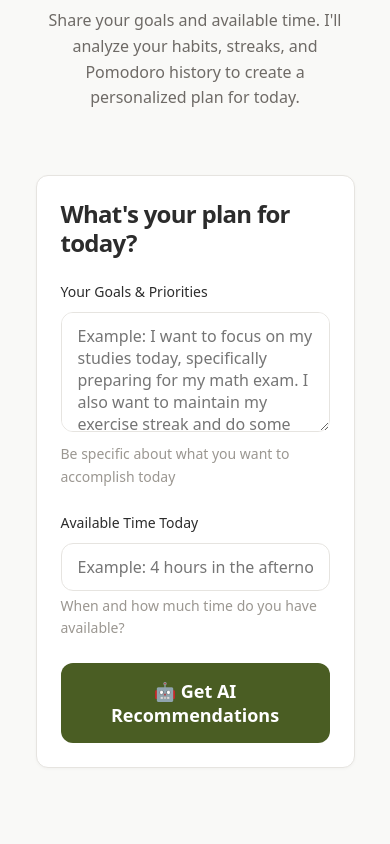
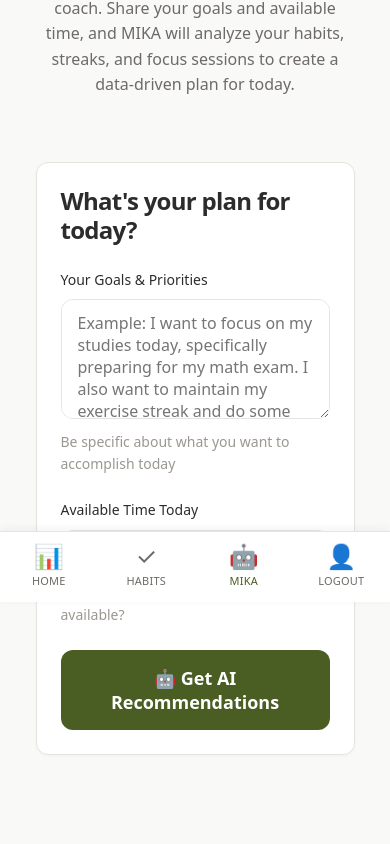
Before and after one commit to LimbuSoda-lep/Praxis-App, a website: page public/ai-coach.html in a window 390 px wide. Shown: the part 242-1086 px from the top of the page. Drawn offline with Linux system fonts and the light colour scheme; sample sign-in values are in the browser's storage.

Commit message:
Add mobile bottom nav, MIKA branding, and enhanced login debugging

```diff
--- a/public/ai-coach.html
+++ b/public/ai-coach.html
@@ -36,11 +36,11 @@
         <div class="container" style="max-width: 900px;">
             <!-- Header -->
             <div style="text-align: center; margin-bottom: var(--space-3xl);">
-                <div class="mika-badge" style="background: var(--accent-primary);">AI COACH</div>
-                <h1 style="margin: var(--space-lg) 0 var(--space-md);">Your AI Productivity Coach</h1>
+                <div class="mika-badge" style="background: var(--accent-primary);">MIKA</div>
+                <h1 style="margin: var(--space-lg) 0 var(--space-md);">Meet MIKA</h1>
                 <p style="color: var(--text-secondary); max-width: 600px; margin: 0 auto;">
-                    Share your goals and available time. I'll analyze your habits, streaks, and Pomodoro history to
-                    create a personalized plan for today.
+                    MIKA is your objective AI productivity coach. Share your goals and available time, and MIKA will
+                    analyze your habits, streaks, and focus sessions to create a data-driven plan for today.
                 </p>
             </div>
 
@@ -109,6 +109,28 @@
         </div>
     </main>
 
+    <!-- Bottom Navigation (Mobile Only) -->
+    <nav class="bottom-nav">
+        <div class="bottom-nav-container">
+            <a href="/dashboard.html" class="bottom-nav-item">
+                <div class="bottom-nav-icon">📊</div>
+                <div class="bottom-nav-label">Home</div>
+            </a>
+            <a href="/habits.html" class="bottom-nav-item">
+                <div class="bottom-nav-icon">✓</div>
+                <div class="bottom-nav-label">Habits</div>
+            </a>
+            <a href="/ai-coach.html" class="bottom-nav-item active">
+                <div class="bottom-nav-icon">🤖</div>
+                <div class="bottom-nav-label">MIKA</div>
+            </a>
+            <a href="#" id="logoutBtnMobile" class="bottom-nav-item">
+                <div class="bottom-nav-icon">👤</div>
+                <div class="bottom-nav-label">Logout</div>
+            </a>
+        </div>
+    </nav>
+
     <script src="/js/auth.js"></script>
     <script src="/js/utils.js"></script>
     <script src="/js/theme.js"></script>
@@ -116,6 +138,12 @@
         auth.requireAuth();
 
         document.getElementById('logoutBtn').addEventListener('click', (e) => {
+            e.preventDefault();
+            auth.logout();
+        });
+
+        // Mobile logout button
+        document.getElementById('logoutBtnMobile').addEventListener('click', (e) => {
             e.preventDefault();
             auth.logout();
         });
--- a/public/css/components.css
+++ b/public/css/components.css
@@ -521,4 +521,72 @@
     .toast {
         min-width: auto;
     }
+
+    /* Add padding to body to account for bottom nav */
+    body {
+        padding-bottom: 80px;
+    }
 }
+
+/* --- BOTTOM NAVIGATION (Mobile Only) --- */
+.bottom-nav {
+    display: none;
+    position: fixed;
+    bottom: 0;
+    left: 0;
+    right: 0;
+    background-color: var(--bg-secondary);
+    border-top: 1px solid var(--border-default);
+    padding: var(--space-sm) 0;
+    z-index: 100;
+    box-shadow: 0 -2px 10px rgba(0, 0, 0, 0.05);
+}
+
+.bottom-nav-container {
+    display: flex;
+    justify-content: space-around;
+    align-items: center;
+    max-width: 600px;
+    margin: 0 auto;
+}
+
+.bottom-nav-item {
+    flex: 1;
+    display: flex;
+    flex-direction: column;
+    align-items: center;
+    gap: 4px;
+    padding: var(--space-xs) var(--space-sm);
+    color: var(--text-secondary);
+    text-decoration: none;
+    transition: all var(--transition-fast);
+    border-radius: var(--radius-sm);
+}
+
+.bottom-nav-item:hover {
+    background-color: var(--bg-tertiary);
+    opacity: 1;
+}
+
+.bottom-nav-item.active {
+    color: var(--accent-primary);
+}
+
+.bottom-nav-icon {
+    font-size: 24px;
+    line-height: 1;
+}
+
+.bottom-nav-label {
+    font-size: 11px;
+    font-weight: 500;
+    text-transform: uppercase;
+    letter-spacing: 0.02em;
+}
+
+/* Show bottom nav on mobile, hide desktop nav */
+@media (max-width: 768px) {
+    .bottom-nav {
+        display: block;
+    }
+}
--- a/public/js/auth.js
+++ b/public/js/auth.js
@@ -73,13 +73,25 @@ async function apiCall(endpoint, options = {}) {
         },
     };
 
+    console.log(`🌐 API Call: ${options.method || 'GET'} ${endpoint}`);
+
     try {
         const response = await fetch(`${API_BASE}${endpoint}`, config);
         const data = await response.json();
 
+        console.log(`📡 Response status: ${response.status} ${response.statusText}`);
+
         if (!response.ok) {
+            console.error(`❌ API Error:`, {
+                status: response.status,
+                endpoint: endpoint,
+                error: data.error || data.message,
+                data: data
+            });
+
             // Handle authentication errors
             if (response.status === 401 || response.status === 403) {
+                console.warn('🔒 Authentication failed - redirecting to login');
                 removeToken();
                 removeUser();
                 window.location.href = '/login.html';
@@ -87,9 +99,10 @@ async function apiCall(endpoint, options = {}) {
             throw new Error(data.error || 'Request failed');
         }
 
+        console.log('✅ API Success:', endpoint);
         return data;
     } catch (error) {
-        console.error('API Error:', error);
+        console.error('💥 API Error:', error);
         throw error;
     }
 }
```
Also changed, not shown: public/dashboard.html (+28 -0 lines), public/habits.html (+28 -0 lines), public/login.html (+8 -1 lines).
